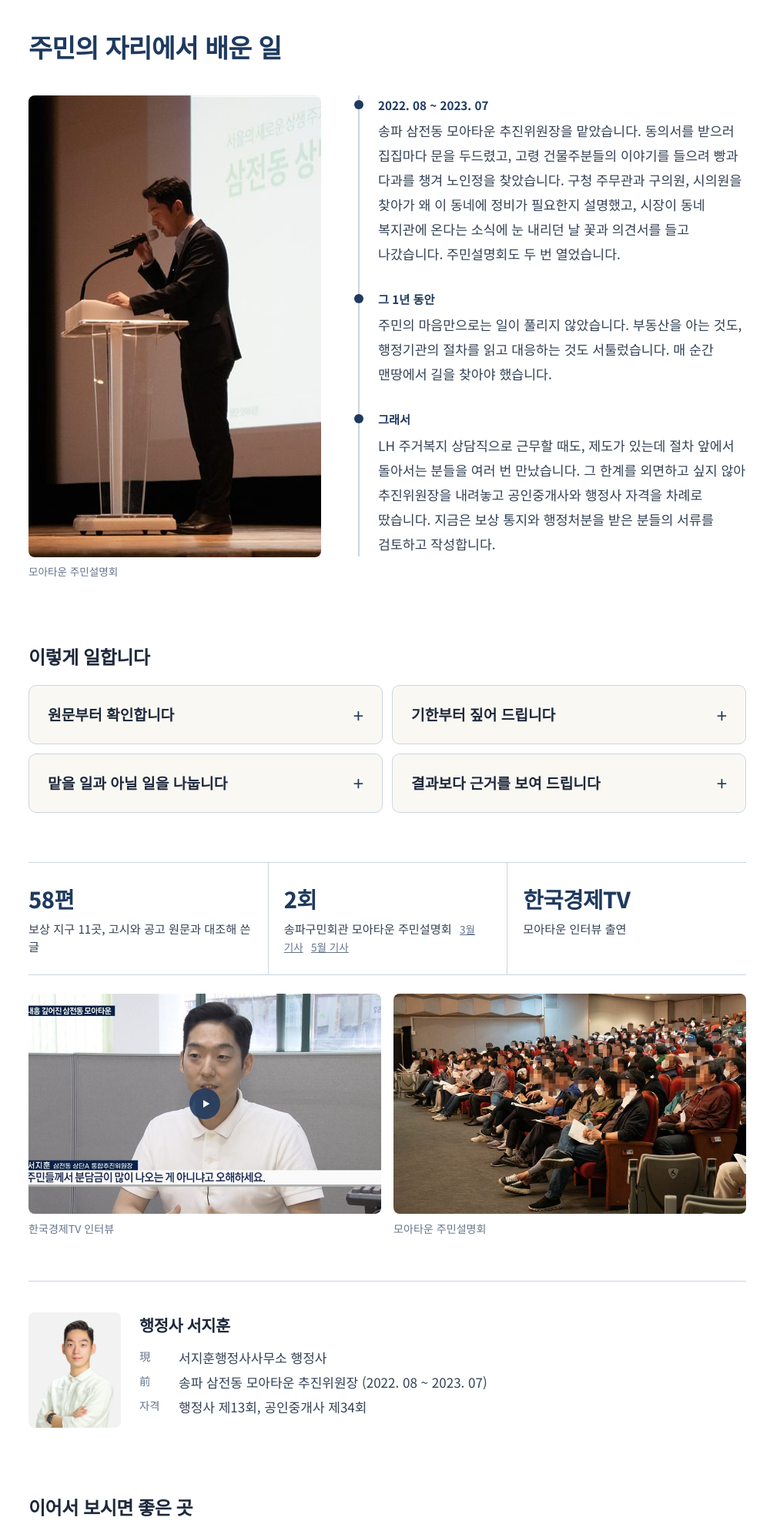
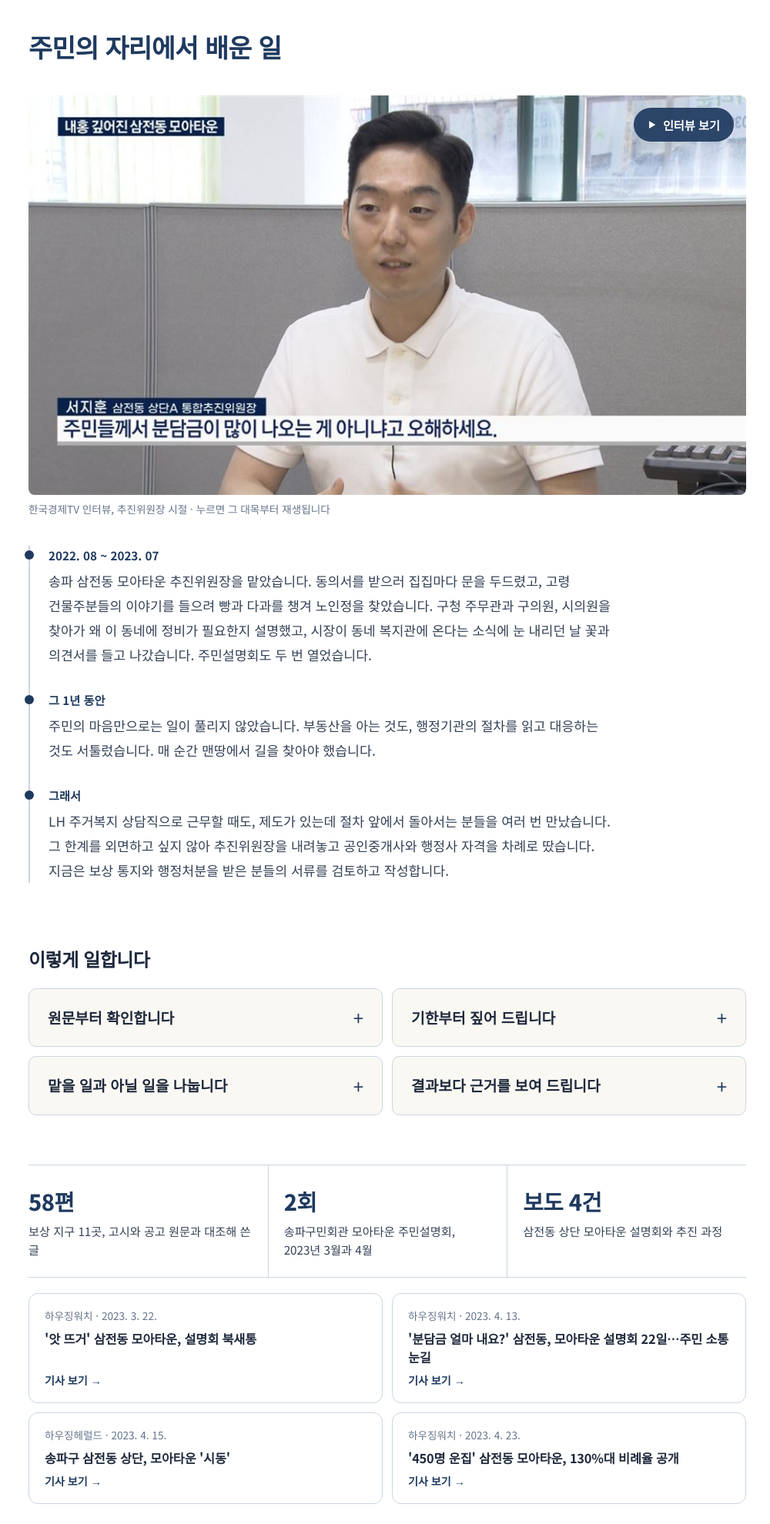
Before and after one commit to seovino9267-bit/seojihoon-card, a plain HTML site: page index.html in a window 1280 px wide. Shown: the part 2600-4580 px from the top of the page at 77% size, without its empty margins (137-1137 px from the left). Drawn offline with Linux system fonts and the light colour scheme; a web font is replaced by a local one.

Commit message:
홈 소개: 인터뷰 영상을 이야기 첫 그림으로(눈 감은 설명회 사진 뺌), 한국경제TV 줄 대신 삼전동 상단 모아타운 보도 4건, 설명회 3월·4월로 바로잡음
Co-Authored-By: Claude Opus 5.5 <noreply@anthropic.com>

```diff
--- a/assets/site.css
+++ b/assets/site.css
@@ -507,3 +507,35 @@ br.mo { display: none; }
 .s-cv li { display: grid; grid-template-columns: 3em 1fr; }
 .s-cv i { min-width: 0; }
 @media (max-width: 860px) { .s-cv li { grid-template-columns: 2.6em 1fr; } }
+/* 11/25 이야기 첫 그림 = 인터뷰 영상(설명회 사진은 눈 감은 장면이라 뺌) */
+.s-tale { grid-template-columns: 1fr; gap: 36px; }
+.s-video a.play { position: relative; display: block; }
+.s-video img { aspect-ratio: 900 / 501; object-position: center; }
+.s-video .btnplay { position: absolute; left: 50%; top: 50%; width: 68px; height: 68px; margin: -34px 0 0 -34px; border-radius: 50%; background: color-mix(in srgb, var(--band) 85%, transparent); color: var(--on-band); display: flex; align-items: center; justify-content: center; transition: transform .2s; }
+.s-video a.play:hover .btnplay { transform: scale(1.08); }
+.s-video .btnplay svg { width: 30px; height: 30px; margin-left: 4px; }
+.s-steps { max-width: 760px; }
+.s-crowd { margin: 0 0 56px; max-width: 640px; }
+.s-crowd img { width: 100%; aspect-ratio: 16 / 10; object-fit: cover; border-radius: 8px; display: block; }
+.s-crowd figcaption { color: var(--muted); font-size: .85rem; margin-top: 8px; }
+@media (max-width: 860px) {
+  .s-video img { aspect-ratio: 900 / 501; }
+  .s-video .btnplay { width: 52px; height: 52px; margin: -26px 0 0 -26px; }
+  .s-video .btnplay svg { width: 22px; height: 22px; margin-left: 3px; }
+  .s-crowd { margin-bottom: 40px; }
+}
+/* 재생 단추가 얼굴을 가려서 오른쪽 위 알약 단추로 */
+.s-video .btnplay { left: auto; top: auto; right: 16px; bottom: 16px; margin: 0; width: auto; height: auto; padding: 10px 18px 10px 14px; border-radius: 999px; gap: 6px; font-weight: 700; font-size: .95rem; background: color-mix(in srgb, var(--band) 92%, transparent); }
+.s-video .btnplay svg { width: 18px; height: 18px; margin: 0; }
+.s-video .btnplay { top: 16px; bottom: auto; }
+@media (max-width: 860px) { .s-video .btnplay { right: 10px; top: 10px; padding: 7px 13px 7px 10px; font-size: .82rem; width: auto; height: auto; margin: 0; } .s-video .btnplay svg { width: 14px; height: 14px; margin: 0; } }
+.story .s-video img { aspect-ratio: 900 / 501 !important; height: auto; }
+/* 11/25 삼전동 상단 모아타운 보도 카드 */
+.s-press { display: grid; grid-template-columns: 1fr 1fr; gap: 12px; margin: -24px 0 48px; }
+.s-press a { display: flex; flex-direction: column; gap: 6px; padding: 18px 20px; background: var(--paper); border: 1px solid var(--line); border-radius: 12px; text-decoration: none; transition: border-color .2s; }
+.s-press a:hover { border-color: var(--navy); }
+.s-press i { font-style: normal; font-size: .85rem; color: var(--muted); }
+.s-press strong { color: var(--ink); font-size: 1.02rem; line-height: 1.5; letter-spacing: -0.01em; flex: 1; }
+.s-press em { font-style: normal; font-weight: 700; color: var(--navy); font-size: .88rem; }
+@media (max-width: 860px) { .s-press { grid-template-columns: 1fr; gap: 10px; margin: -8px 0 36px; } .s-press a { padding: 15px 16px; } .s-press strong { font-size: .98rem; } }
+.s-press { margin-top: 0; } .s-proof { margin-bottom: 20px; }
--- a/index.html
+++ b/index.html
@@ -13,8 +13,8 @@
 <link rel="stylesheet" href="https://cdn.jsdelivr.net/gh/orioncactus/pretendard@v1.3.9/dist/web/variable/pretendardvariable-dynamic-subset.min.css">
 <link rel="stylesheet" href="https://fonts.googleapis.com/css2?family=Noto+Sans+KR:wght@400;500;700;800&display=swap">
 <style>/* 사무소_토큰 v1 — 색·글꼴은 assets/tokens.css(--font: "Noto Sans KR") */</style>
-<link rel="stylesheet" href="/assets/tokens.css?v=20261125b">
-<link rel="stylesheet" href="/assets/site.css?v=20261125b">
+<link rel="stylesheet" href="/assets/tokens.css?v=20261125d">
+<link rel="stylesheet" href="/assets/site.css?v=20261125d">
 </head>
 <body>
 <header class="top"><div class="wrap">
@@ -55,7 +55,7 @@
 <div class="wrap s-body">
 <h2 class="s-title reveal">주민의 자리에서 배운 일</h2>
 <div class="s-tale">
-<figure class="s-photo reveal"><img src="/img/podium.jpg" alt="모아타운 주민설명회에서 설명하는 서지훈 행정사" width="900" height="600" loading="lazy"><figcaption>모아타운 주민설명회</figcaption></figure>
+<figure class="s-photo s-video reveal"><a class="play" href="https://www.youtube.com/watch?v=fee6yzeJK8c&amp;t=115s" target="_blank" rel="noopener"><img src="/img/interview.jpg" alt="한국경제TV 인터뷰에서 삼전동 모아타운을 설명하는 서지훈 행정사 — 누르면 유튜브에서 그 대목부터 재생" width="900" height="501" loading="lazy"><span class="btnplay" aria-hidden="true"><svg viewBox="0 0 24 24"><path d="M8 5.5v13l11-6.5z" fill="currentColor"/></svg>인터뷰 보기</span></a><figcaption>한국경제TV 인터뷰, 추진위원장 시절 · 누르면 그 대목부터 재생됩니다</figcaption></figure>
 <ol class="s-steps">
 <li class="reveal"><span class="s-when">2022. 08 ~ 2023. 07</span><p>송파 삼전동 모아타운 추진위원장을 맡았습니다. 동의서를 받으러 집집마다 문을 두드렸고, 고령 건물주분들의 이야기를 들으려 빵과 다과를 챙겨 노인정을 찾았습니다. 구청 주무관과 구의원, 시의원을 찾아가 왜 이 동네에 정비가 필요한지 설명했고, 시장이 동네 복지관에 온다는 소식에 눈 내리던 날 꽃과 의견서를 들고 나갔습니다. 주민설명회도 두 번 열었습니다.</p></li>
 <li class="reveal"><span class="s-when">그 1년 동안</span><p>주민의 마음만으로는 일이 풀리지 않았습니다. 부동산을 아는 것도, 행정기관의 절차를 읽고 대응하는 것도 서툴렀습니다. 매 순간 맨땅에서 길을 찾아야 했습니다.</p></li>
@@ -71,13 +71,16 @@
 </div>
 <ul class="s-proof reveal">
 <li><b>58편</b><span>보상 지구 11곳, 고시와 공고 원문과 대조해 쓴 글</span></li>
-<li><b>2회</b><span>송파구민회관 모아타운 주민설명회 <a href="https://www.housingwatch.co.kr/news/article.html?no=23040" target="_blank" rel="noopener">3월 기사</a> <a href="https://www.housingwatch.co.kr/news/article.html?no=23199" target="_blank" rel="noopener">5월 기사</a></span></li>
-<li><b>한국경제TV</b><span>모아타운 인터뷰 출연</span></li>
+<li><b>2회</b><span>송파구민회관 모아타운 주민설명회, 2023년 3월과 4월</span></li>
+<li><b>보도 4건</b><span>삼전동 상단 모아타운 설명회와 추진 과정</span></li>
 </ul>
-<div class="gallery reveal">
-  <figure class="yt"><a class="play" href="https://www.youtube.com/watch?v=fee6yzeJK8c&amp;t=115s" target="_blank" rel="noopener"><img src="/img/interview.jpg" alt="한국경제TV 인터뷰 장면 — 누르면 유튜브에서 인터뷰 대목부터 재생" loading="lazy"><span class="btnplay" aria-hidden="true"><svg viewBox="0 0 24 24"><path d="M8 5.5v13l11-6.5z" fill="currentColor"/></svg></span></a><figcaption>한국경제TV 인터뷰</figcaption></figure>
-  <figure><img src="/img/crowd.jpg" alt="모아타운 주민설명회 현장" loading="lazy"><figcaption>모아타운 주민설명회</figcaption></figure>
+<div class="s-press reveal">
+<a href="https://www.housingwatch.co.kr/news/article.html?no=23040" target="_blank" rel="noopener"><i>하우징워치 · 2023. 3. 22.</i><strong>'앗 뜨거' 삼전동 모아타운, 설명회 북새통</strong><em>기사 보기 →</em></a>
+<a href="https://www.housingwatch.co.kr/news/article.html?no=23096" target="_blank" rel="noopener"><i>하우징워치 · 2023. 4. 13.</i><strong>'분담금 얼마 내요?' 삼전동, 모아타운 설명회 22일…주민 소통 눈길</strong><em>기사 보기 →</em></a>
+<a href="http://www.housingherald.co.kr/news/articleView.html?idxno=45474" target="_blank" rel="noopener"><i>하우징헤럴드 · 2023. 4. 15.</i><strong>송파구 삼전동 상단, 모아타운 '시동'</strong><em>기사 보기 →</em></a>
+<a href="https://www.housingwatch.co.kr/news/article.html?no=23126" target="_blank" rel="noopener"><i>하우징워치 · 2023. 4. 23.</i><strong>'450명 운집' 삼전동 모아타운, 130%대 비례율 공개</strong><em>기사 보기 →</em></a>
 </div>
+<figure class="s-crowd reveal"><img src="/img/crowd.jpg" alt="모아타운 주민설명회 현장" loading="lazy"><figcaption>송파구민회관 주민설명회</figcaption></figure>
 <div class="s-me reveal"><img src="/img/portrait.jpg" alt="행정사 서지훈" width="560" height="700" loading="lazy"><div><strong>행정사 서지훈</strong>
 <ul class="s-cv"><li><i>現</i>서지훈행정사사무소 행정사</li><li><i>前</i>송파 삼전동 모아타운 추진위원장 (2022. 08 ~ 2023. 07)</li><li><i>자격</i>행정사 제13회, 공인중개사 제34회</li></ul></div></div>
 <h3 class="s-sub reveal">이어서 보시면 좋은 곳</h3>
```
Also changed, not shown: about/index.html (+2 -2 lines), biz/index.html (+2 -2 lines), bosang/index.html (+2 -2 lines), contact/index.html (+2 -2 lines), privacy/index.html (+2 -2 lines).
